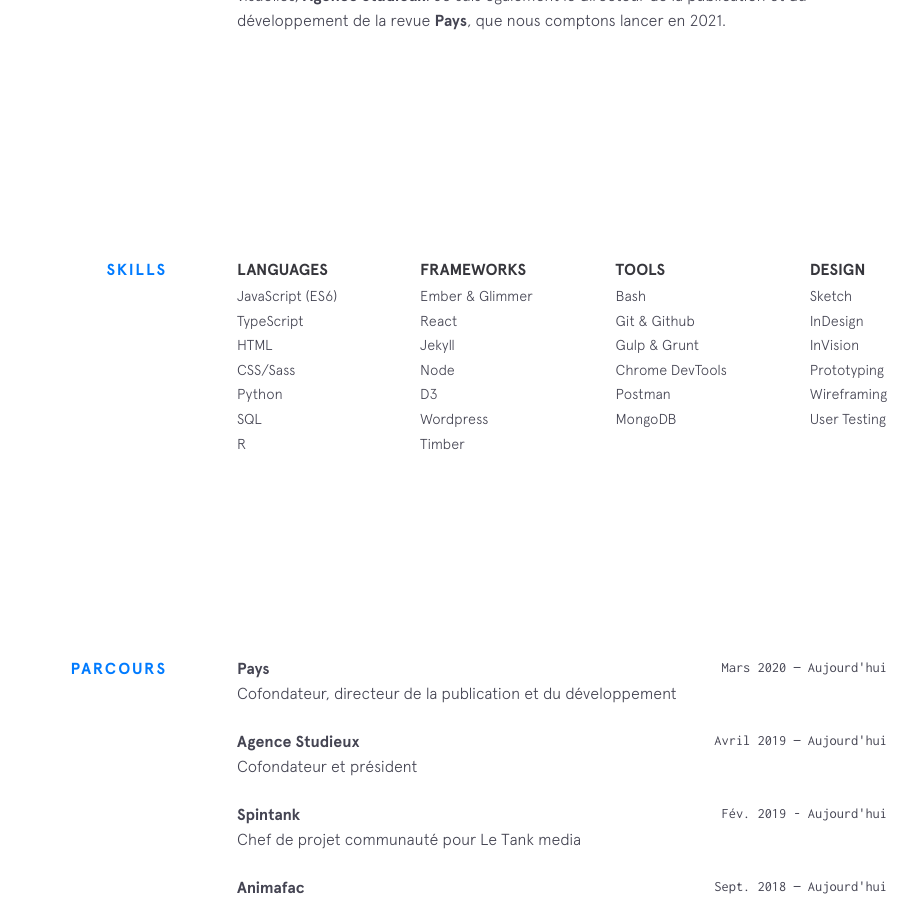
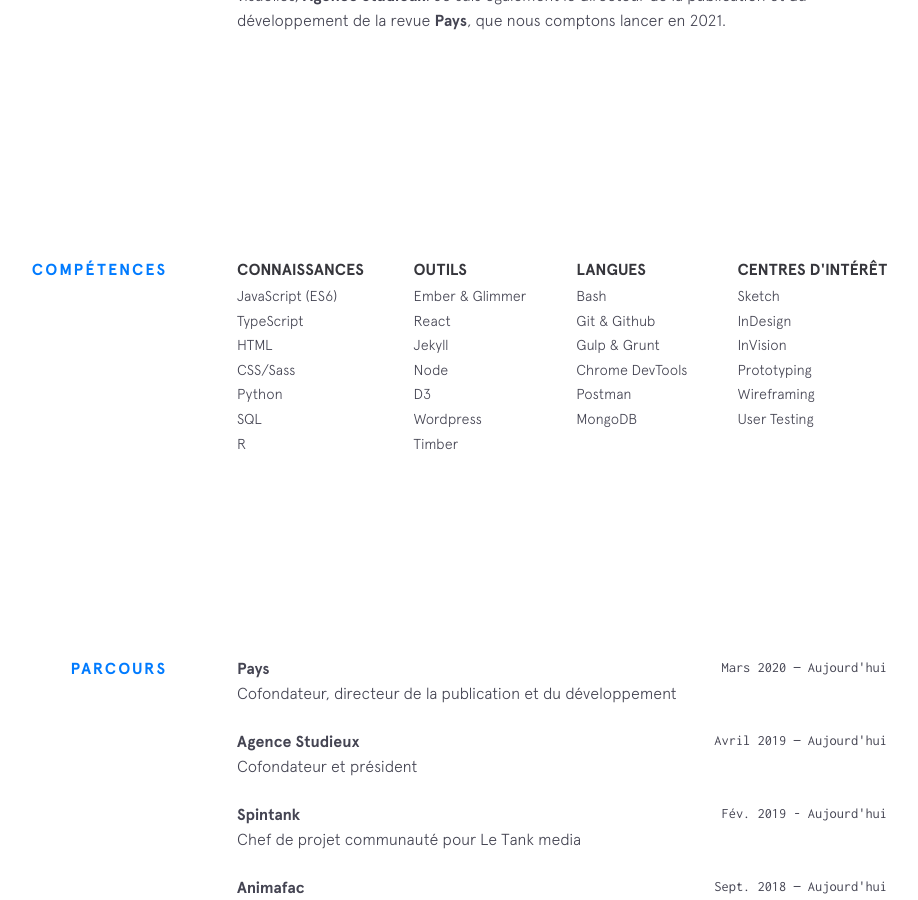
Before and after one commit to bthv1/baptistethevelein.fr, a Jekyll site: the page built from index.html, in a window 1280 px wide and 900 px high, scrolled down 1310 px. Shown: the whole window, without its empty margins (213-1131 px from the left). Built offline with Jekyll 4.4.1, drawn with Linux system fonts in a browser that asks for light colours; nearby versions of some CDN libraries.

Commit message:
Update skills.html

```diff
--- a/_includes/skills.html
+++ b/_includes/skills.html
@@ -1,10 +1,10 @@
 <section class="section skills">
-  <div class="section__title">Skills</div>
+  <div class="section__title">Compétences</div>
   <div class="section__content">
     <!-- <p>I’ve picked up quite a few skills during the course of my three co-ops, and aim to improve these skills everyday. Here are a few of the technologies that I have experience with:</p> -->
     <div class="skillz">
       <div class="skillz__category">
-        <div class="skillz__category__label">Languages</div>
+        <div class="skillz__category__label">Connaissances</div>
         <ul>
           {% for language in site.data.skills.languages %}
           <li class="skillz__category__item">{{language.item}}</li>
@@ -12,7 +12,7 @@
         </ul>
       </div>
       <div class="skillz__category">
-        <div class="skillz__category__label">Frameworks</div>
+        <div class="skillz__category__label">Outils</div>
         <ul>
           {% for framework in site.data.skills.frameworks %}
           <li class="skillz__category__item">{{framework.item}}</li>
@@ -20,7 +20,7 @@
         </ul>
       </div>
       <div class="skillz__category">
-        <div class="skillz__category__label">Tools</div>
+        <div class="skillz__category__label">Langues</div>
         <ul>
           {% for tool in site.data.skills.tools %}
           <li class="skillz__category__item">{{tool.item}}</li>
@@ -28,7 +28,7 @@
         </ul>
       </div>
       <div class="skillz__category">
-        <div class="skillz__category__label">Design</div>
+        <div class="skillz__category__label">Centres d'intérêt</div>
         <ul>
           {% for thing in site.data.skills.design %}
           <li class="skillz__category__item">{{thing.item}}</li>
```
